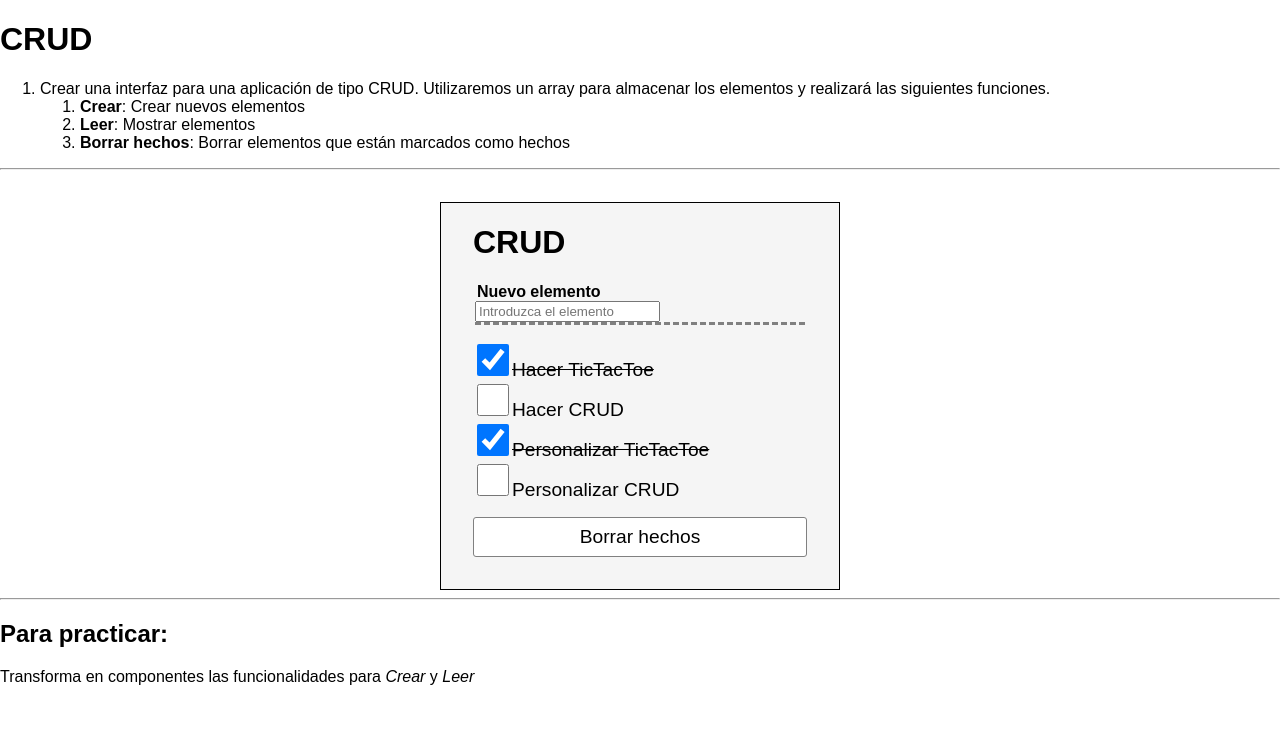
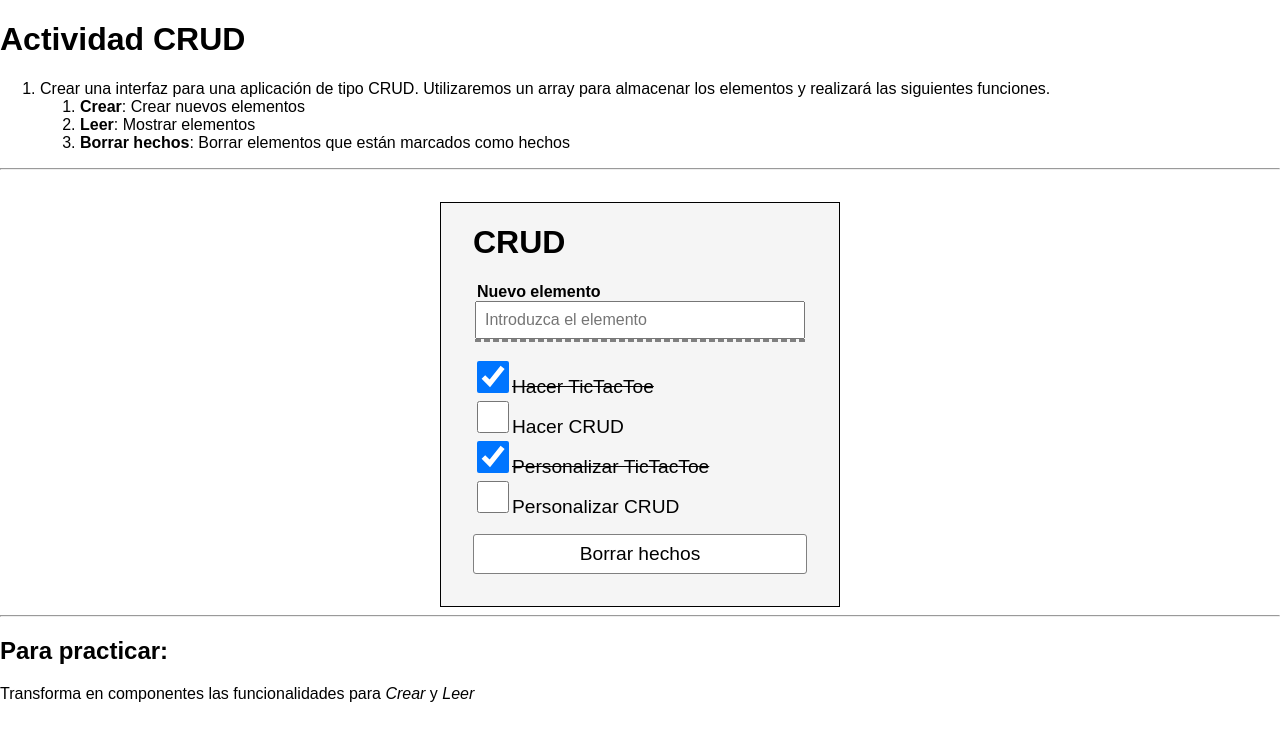
Before and after one commit to csangar034/DWEC-CRUD, a React app in the folder 010-estructura/: page / in a window 1280 px wide. Built offline with nearby package versions, Linux system fonts and the light colour scheme.

Commit message:
actualizo estilo

```diff
--- a/010-estructura/src/App/App.css
+++ b/010-estructura/src/App/App.css
@@ -26,6 +26,12 @@ body, html{
 
 .crud-input__label{
     font-weight: 700;
+}
+
+.crud-input__input{
+    width: 100%;
+    padding: 0.5rem;
+    font-size: 1rem;
 }
 
 .crud-input__field{
--- a/010-estructura/src/index.js
+++ b/010-estructura/src/index.js
@@ -5,7 +5,7 @@ import App from './App/App.js'
 
 const element = (
   <div>
-    <h1>CRUD</h1>
+    <h1>Actividad CRUD</h1>
     <ol>
       <li>Crear una interfaz para una aplicación de tipo CRUD. Utilizaremos un array para almacenar los elementos y realizará las siguientes funciones.</li>
       <ol>
--- a/020-componentes/src/App/App.css
+++ b/020-componentes/src/App/App.css
@@ -36,6 +36,12 @@ body, html{
     background-color: transparent;
 }
 
+.crud-input__input{
+    width: 100%;
+    padding: 0.5rem;
+    font-size: 1rem;
+}
+
 .crud-list{
     list-style: none;
     padding: 0;
--- a/030-funcionalidad/src/App/App.css
+++ b/030-funcionalidad/src/App/App.css
@@ -26,6 +26,12 @@ body, html{
 
 .crud-input__label{
     font-weight: 700;
+}
+
+.crud-input__input{
+    width: 100%;
+    padding: 0.5rem;
+    font-size: 1rem;
 }
 
 .crud-input__field{
```
